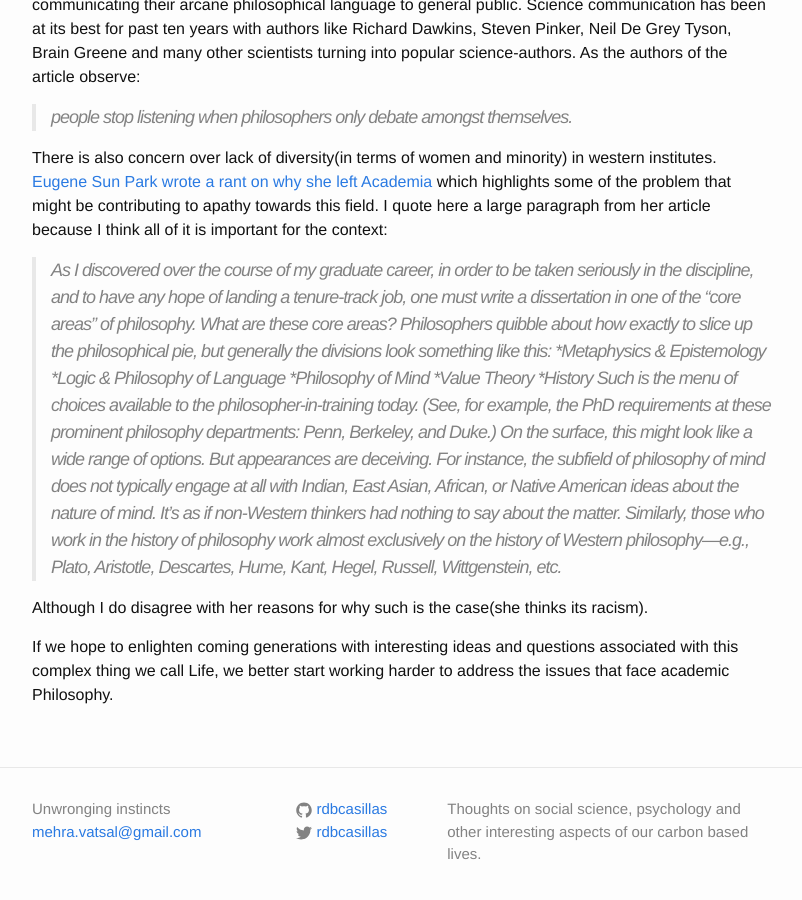
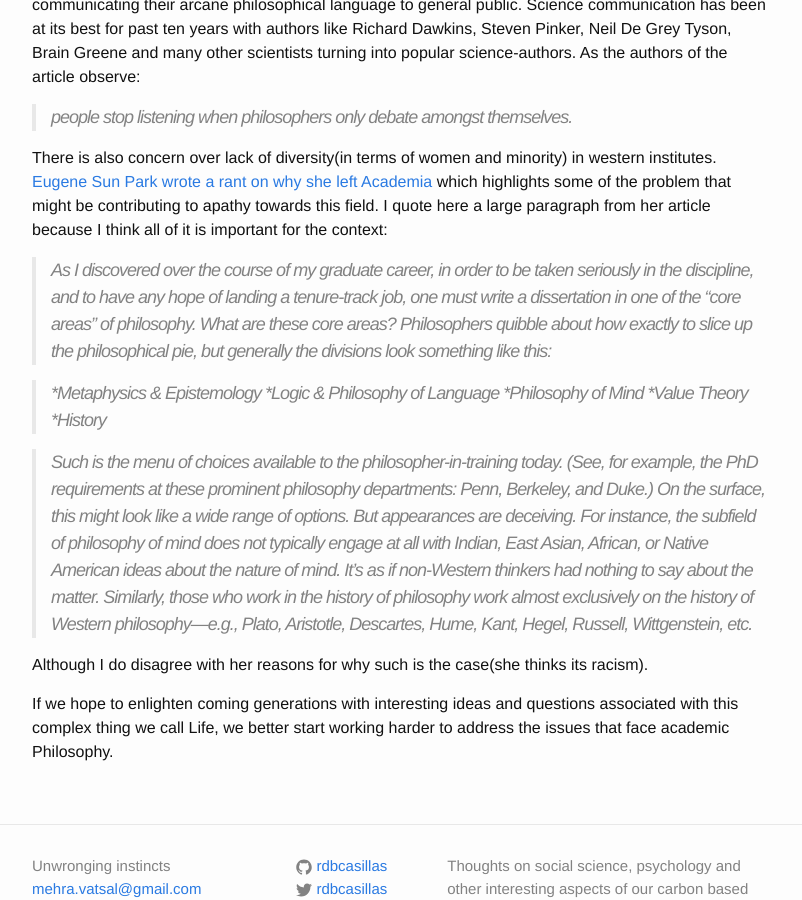
Before and after one commit to rdbcasillas/rdbcasillas.github.io, a Jekyll site: the page built from _posts/2016-01-18-Philosophy_struggle.md, in a window 1280 px wide and 900 px high, scrolled down 1956 px. Shown: the whole window, without its empty margins (238-1040 px from the left). Built offline with Jekyll 4.4.1, drawn with Linux system fonts in a browser that asks for light colours; Markdown is read by kramdown in place of the engine named in the settings; some of the changed text lies outside the part shown.

Commit message:
quoted text shows up properly

```diff
--- a/_posts/2016-01-18-Philosophy_struggle.md
+++ b/_posts/2016-01-18-Philosophy_struggle.md
@@ -26,12 +26,14 @@ On a related note, I have a speculation to make. I think that this treatment of
 There is also concern over lack of diversity(in terms of women and minority) in western institutes. [Eugene Sun Park wrote a rant on why she left Academia](http://read.hipporeads.com/why-i-left-academia-philosophys-homogeneity-needs-rethinking/) which highlights some of the problem that might be contributing to apathy towards this field. I quote here a large paragraph from her article because I think all of it is important for the context:
 
 >As I discovered over the course of my graduate career, in order to be taken seriously in the discipline, and to have any hope of landing a tenure-track job, one must write a dissertation in one of the “core areas” of philosophy. What are these core areas? Philosophers quibble about how exactly to slice up the philosophical pie, but generally the divisions look something like this:
-*Metaphysics & Epistemology
+
+>*Metaphysics & Epistemology
 *Logic & Philosophy of Language
 *Philosophy of Mind
 *Value Theory
 *History
-Such is the menu of choices available to the philosopher-in-training today. (See, for example, the PhD requirements at these prominent philosophy departments: Penn, Berkeley, and Duke.) On the surface, this might look like a wide range of options. But appearances are deceiving. For instance, the subfield of philosophy of mind does not typically engage at all with Indian, East Asian, African, or Native American ideas about the nature of mind. It’s as if non-Western thinkers had nothing to say about the matter. Similarly, those who work in the history of philosophy work almost exclusively on the history of Western philosophy—e.g., Plato, Aristotle, Descartes, Hume, Kant, Hegel, Russell, Wittgenstein, etc.
+
+>Such is the menu of choices available to the philosopher-in-training today. (See, for example, the PhD requirements at these prominent philosophy departments: Penn, Berkeley, and Duke.) On the surface, this might look like a wide range of options. But appearances are deceiving. For instance, the subfield of philosophy of mind does not typically engage at all with Indian, East Asian, African, or Native American ideas about the nature of mind. It’s as if non-Western thinkers had nothing to say about the matter. Similarly, those who work in the history of philosophy work almost exclusively on the history of Western philosophy—e.g., Plato, Aristotle, Descartes, Hume, Kant, Hegel, Russell, Wittgenstein, etc.
 
 Although I do disagree with her reasons for why such is the case(she thinks its racism).
 
```
